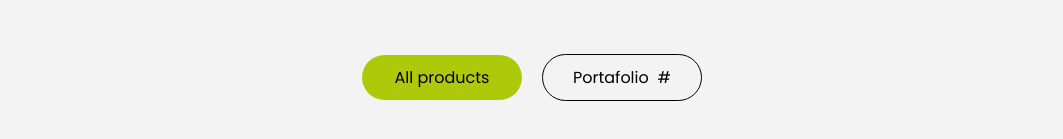
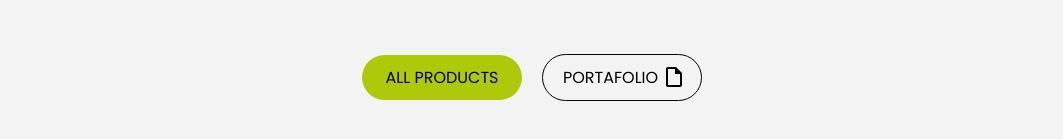
Before and after one commit to Jota1804/agrofres2, a website built with Vite: page index.html in a window 1280 px wide. Shown: the part 2243-2382 px from the top of the page, without its empty margins (108-1171 px from the left). Built offline with nearby package versions, Linux system fonts and the light colour scheme.

Commit message:
actualizado cambios minimos en section 3

```diff
--- a/index.html
+++ b/index.html
@@ -10,6 +10,7 @@
       rel="stylesheet"
     />
     <link rel="stylesheet" href="https://cdnjs.cloudflare.com/ajax/libs/font-awesome/6.5.2/css/all.min.css">
+    <link rel="stylesheet" href="https://fonts.googleapis.com/css2?family=Material+Symbols+Outlined:opsz,wght,FILL,GRAD@24,400,0,0" />
     <link rel="stylesheet" href="./style.css">
     <meta name="viewport" content="width=device-width, initial-scale=1.0" />
     <link rel="stylesheet" href="https://cdn.jsdelivr.net/npm/swiper@11/swiper-bundle.min.css"/>
@@ -191,7 +192,9 @@
 
         <div>
           <p>Portafolio</p>
-          <p>#</p>
+          <span class="material-symbols-outlined">
+            draft
+          </span>
         </div>
 
       </div>
--- a/style.css
+++ b/style.css
@@ -437,7 +437,7 @@ section.ourProducts .bottom div:first-child {
   align-items: center;
   justify-content: center;
   background-color: #aec90a;
-  padding: 10px 30px;
+  padding: 10px;
   border-radius: 30px;
   width: 160px;
   text-align: center;
@@ -445,6 +445,7 @@ section.ourProducts .bottom div:first-child {
 
 section.ourProducts .bottom div:first-child p{
   font-size: 1rem;
+  text-transform: uppercase;
 
 }
 
@@ -453,11 +454,14 @@ section.ourProducts .bottom div:last-child {
   align-items: center;
   justify-content: space-between;
   border: #000000 solid 1px;
-  padding: 10px 30px;
+  padding: 10px 15px 10px 20px;
   border-radius: 30px;
   width: 160px;
 }
 
+section.ourProducts .bottom div:last-child p{
+  text-transform: uppercase;
+}
 
 
 
```
